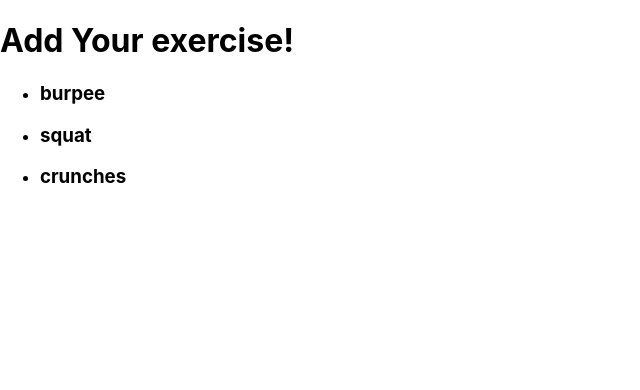
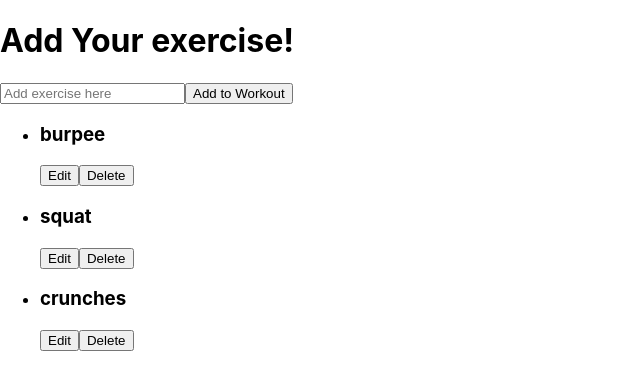
Before and after one commit to BrettSeifried/Shopping-list, a React (Create React App) app: page / in a window 1280 px wide. Shown: the top 390 px of the page, without its empty margins (0-640 px from the left). Built offline with nearby package versions, Linux system fonts and the light colour scheme.

Commit message:
working add button

```diff
--- a/src/components/workout.jsx
+++ b/src/components/workout.jsx
@@ -1,17 +1,69 @@
-import React from 'react';
+import React, { useReducer } from 'react';
 import { initialData } from '../data/initialData';
 import AddWork from '../views/AddWork';
 import ListWork from '../views/ListWork';
 
+const nextId = 3;
 const workOut = initialData;
-console.log('workOut', workOut);
+
+function workReducer(items, action) {
+  switch (action.type) {
+    case 'added': {
+      return [
+        ...items,
+        {
+          id: action.id,
+          text: action.text,
+        },
+      ];
+    }
+    case 'edit': {
+      return items.map((item) => {
+        if (item.id === action.task.id) {
+          return action.task;
+        }
+        return item;
+      });
+    }
+    case 'deleted': {
+      return items.filter((item) => item.id !== action.id);
+    }
+    default: {
+      throw Error(`you confused the Matrix with ${action.id}`);
+    }
+  }
+}
 
 export default function Workout() {
+  const [work, dispatch] = useReducer(workReducer, workOut);
+
+  const handleAddWork = (text) => {
+    dispatch({
+      type: 'added',
+      id: nextId + 1,
+      text,
+    });
+  };
+
+  const handleChangeWork = (task) => {
+    dispatch({
+      type: 'edit',
+      task,
+    });
+  };
+
+  const handleDeleteWork = (taskId) => {
+    dispatch({
+      type: 'delete',
+      id: taskId,
+    });
+  };
+
   return (
     <>
       <h1> Add Your exercise!</h1>
-      {/* <AddWork /> */}
-      <ListWork exercises={workOut} />
+      <AddWork onAddWork={handleAddWork} />
+      <ListWork exercises={work} onChangeItem={handleChangeWork} onDeleteItem={handleDeleteWork} />
     </>
   );
 }
--- a/src/views/AddWork.jsx
+++ b/src/views/AddWork.jsx
@@ -12,8 +12,13 @@ export default function AddWork({ onAddWork }) {
 
   return (
     <form onSubmit={handleSubmit}>
-      <input type="text" value={newWork} placeholder="Add exercise here" />
-      <button type="submit">Submit</button>
+      <input
+        type="text"
+        value={newWork}
+        placeholder="Add exercise here"
+        onChange={(e) => setNewWork(e.target.value)}
+      />
+      <button type="submit">Add to Workout</button>
     </form>
   );
 }
--- a/src/views/workDetail.jsx
+++ b/src/views/workDetail.jsx
@@ -1,5 +1,11 @@
 import React from 'react';
 
 export default function WorkDetail({ work, onChangeWork, onDeleteWork }) {
-  return <h3>{work.text}</h3>;
+  return (
+    <div>
+      <h3>{work.text}</h3>
+      <button>Edit</button>
+      <button>Delete</button>
+    </div>
+  );
 }
```
Also changed, not shown: 1 other file (tests, documents, lock files or other folders).
